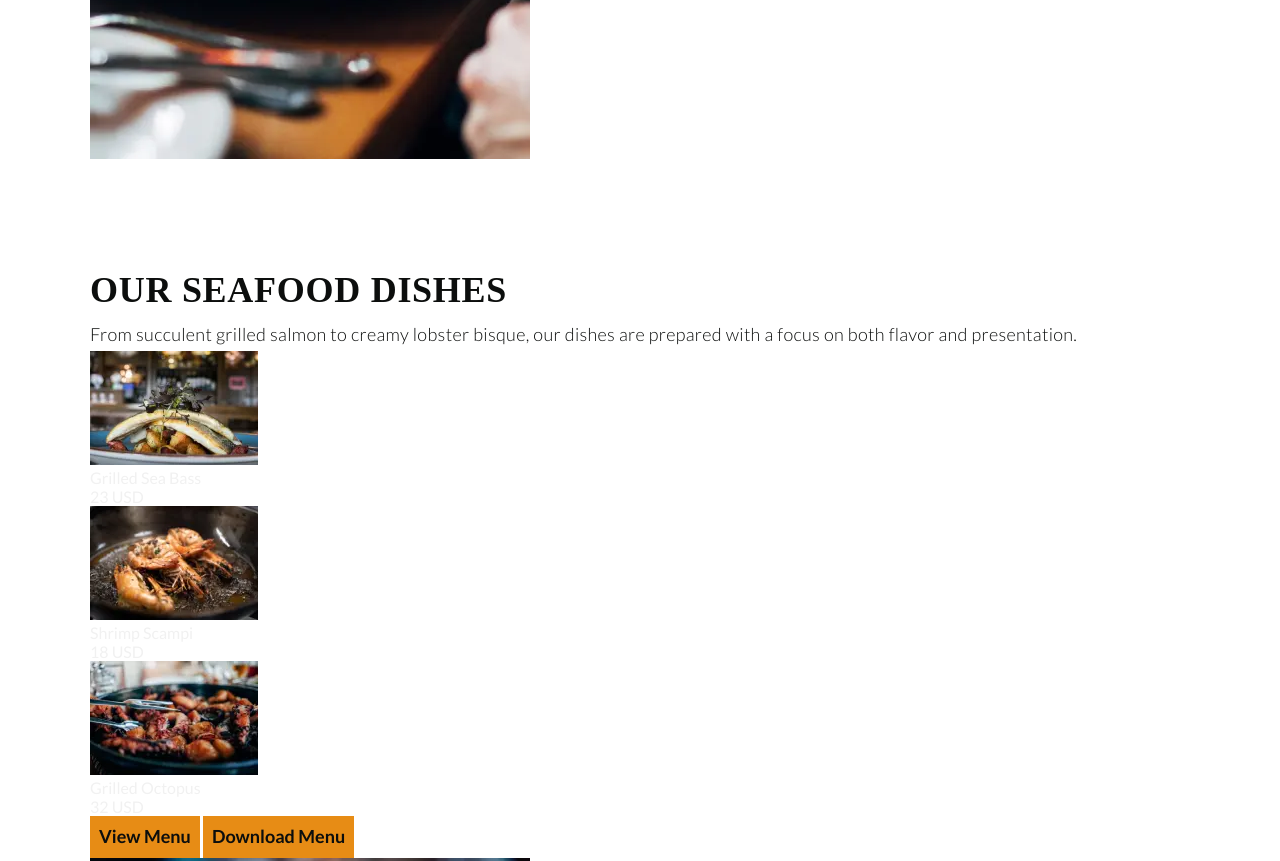
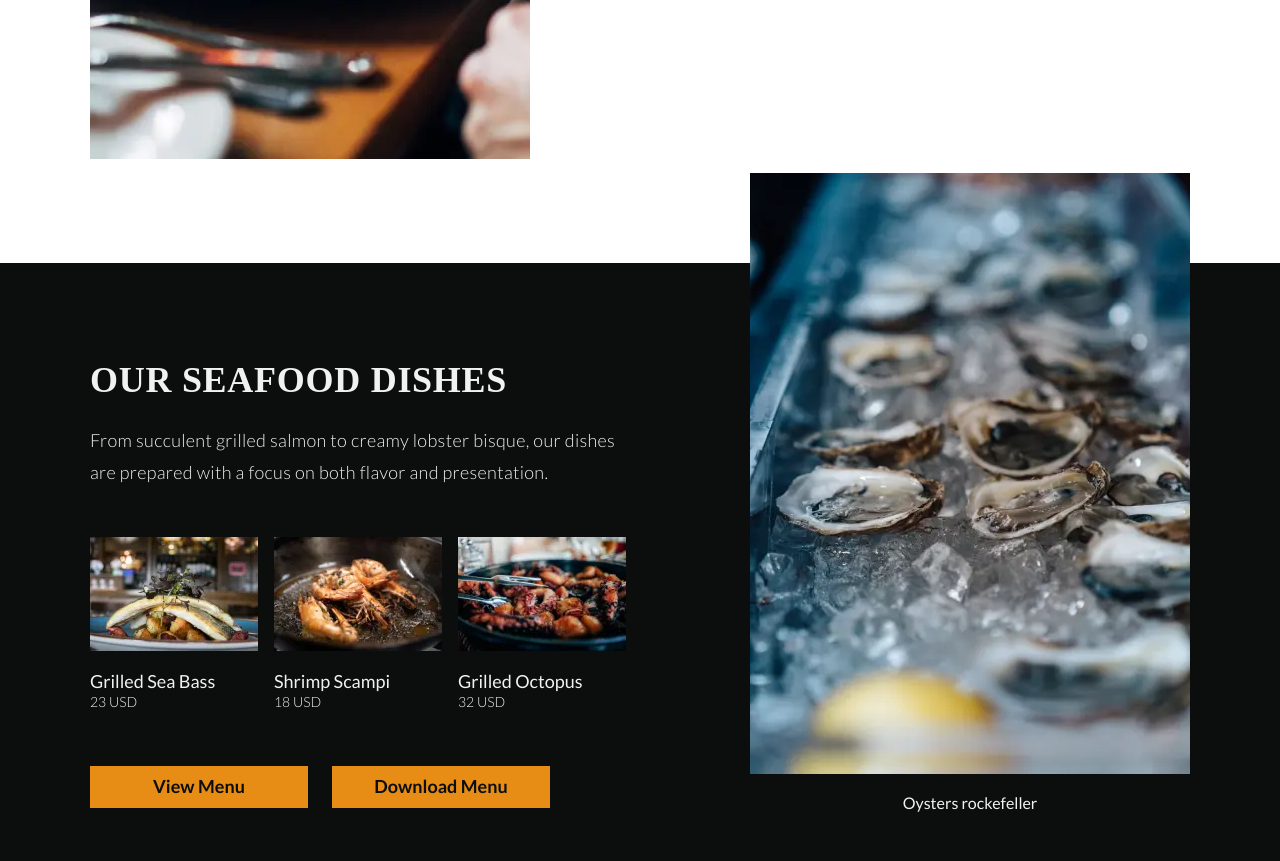
Before and after one commit to cedric-renais/Aquarium, a website: page index.html in a window 1280 px wide. Shown: the part 1421-2282 px from the top of the page. Drawn offline with Linux system fonts and the light colour scheme; a web font is replaced by a local one.

Commit message:
v1.1.1 : CSS Dishes

```diff
--- a/index.html
+++ b/index.html
@@ -205,15 +205,15 @@
               >
             </div>
           </div>
-          <div class="dishes-section__side-container">
+          <div class="dishes-section__side-image-container">
             <img
               src="./assets/images/oysters.webp"
               alt="Oysters rockefeller"
-              class="dishes-section__side-img"
+              class="dishes-section__side-image"
               width="440"
               height="601"
             />
-            <p class="dishes-section__side-label">Oysters rockefeller</p>
+            <p class="dishes-section__img-label">Oysters rockefeller</p>
           </div>
         </div>
       </section>
--- a/sources/sass/base/_reset.scss
+++ b/sources/sass/base/_reset.scss
@@ -11,8 +11,8 @@ a {
   color: inherit;
 }
 img {
-  max-width: 100%;
-  height: auto;
+  max-inline-size: 100%;
+  block-size: auto;
   font-style: italic;
 }
 ul {
--- a/sources/sass/main.scss
+++ b/sources/sass/main.scss
@@ -97,6 +97,64 @@ body {
   }
 
   &__h2 {
+    margin-block-end: 16px;
+  }
+}
+
+// Section - Dishes
+.dishes-section {
+  background-color: theme.$color-black;
+
+  &__container {
+    padding-block: 90px;
+    display: flex;
+  }
+
+  &__content {
+    max-inline-size: 555px;
+    margin-inline-end: 105px;
+  }
+
+  &__h2 {
+    margin-block-end: 16px;
+  }
+
+  &__basic-text {
+    margin-block-end: 48px;
+  }
+
+  &__photos {
+    display: flex;
+    margin-block-end: 56px;
+    gap: 16px;
+  }
+
+  &__card-name {
+    margin-block-start: 16px;
+    font-size: theme.$fs-18;
+    line-height: 133.33%;
+  }
+
+  &__card-price {
+    font-size: theme.$fs-14;
+    font-weight: 300;
+  }
+
+  &__links {
+    display: flex;
+    gap: 24px;
+  }
+
+  &__link {
+    min-inline-size: 200px;
+  }
+
+  &__side-image-container {
+    margin-block-start: -180px;
+    text-align: center;
+  }
+
+  &__side-image {
     margin-block-end: 16px;
   }
 }
--- a/sources/sass/utils/_classes.scss
+++ b/sources/sass/utils/_classes.scss
@@ -33,6 +33,10 @@
   }
 }
 
+.u-section-h2--light {
+  color: theme.$color-white;
+}
+
 .u-basic-text {
   font-size: theme.$fs-18;
   color: theme.$color-black;
@@ -45,3 +49,7 @@
     font-size: theme.$fs-16;
   }
 }
+
+.u-basic-text--light {
+  color: theme.$color-white;
+}
```
Also changed, not shown: sources/css/main.css, 1 other file.
